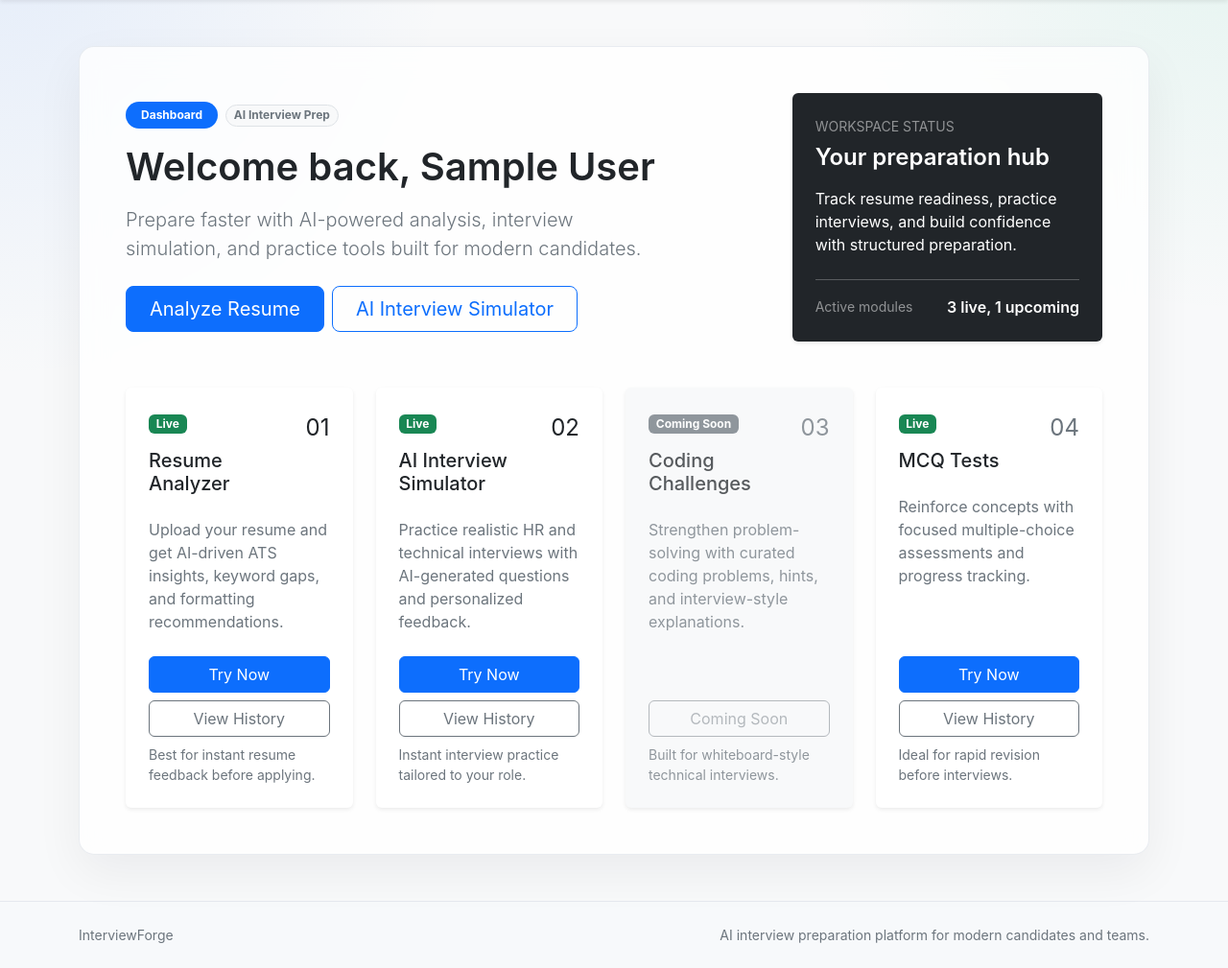
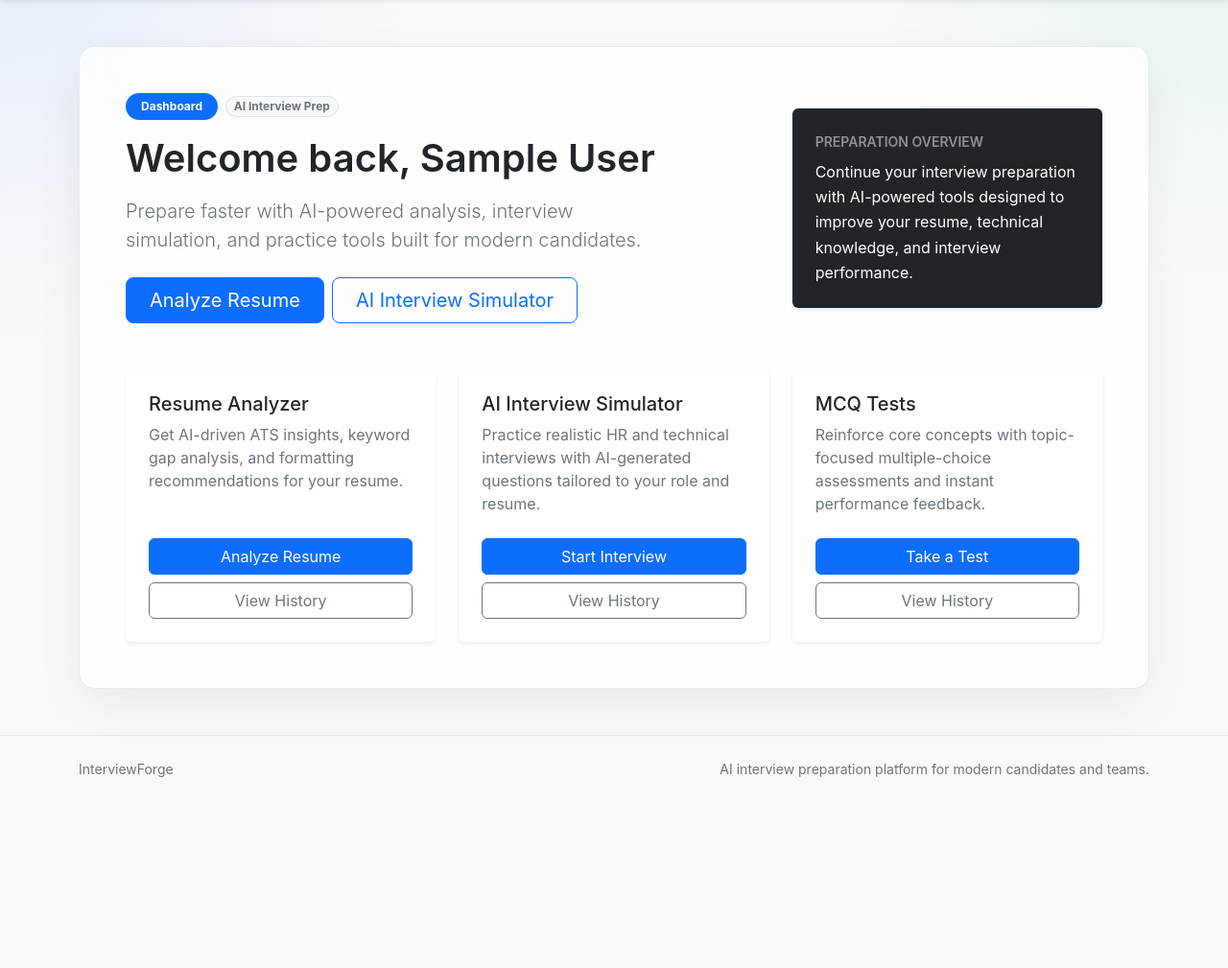
Before and after one commit to yed-uoo/interviewforge, a Django app: page /accounts/dashboard/ in a window 1280 px wide. Shown: the part 73-1082 px from the top of the page at 96% size. After the commit the page ends 883 px from the top, so only its background shows below. Run offline with Django 5.2, Linux system fonts and the light colour scheme; the visitor is signed in with stand-in values (Sample User, id 1); data that the repository does not hold is empty; parts of the project's set-up code (start-up, migrations or seed data) failed here and were passed over.

Commit message:
Dashboard upgraded

```diff
--- a/accounts/templates/accounts/dashboard.html
+++ b/accounts/templates/accounts/dashboard.html
@@ -1,6 +1,7 @@
 {% extends 'base.html' %}
 
 {% block content %}
+{# ── Hero ─────────────────────────────────────────────────────────────────── #}
 <div class="row align-items-center g-4 mb-4 mb-lg-5">
     <div class="col-lg-8">
         <div class="d-flex align-items-center gap-2 mb-3">
@@ -25,7 +26,6 @@
             <a href="/resume/upload/" class="btn btn-primary btn-lg px-4">
                 Analyze Resume
             </a>
-
             <a href="{% url 'generate_interview' %}"
                class="btn btn-outline-primary btn-lg px-4">
                 AI Interview Simulator
@@ -33,185 +33,114 @@
         </div>
     </div>
 
+    {# ── Preparation Overview card ─────────────────────────────────────────── #}
     <div class="col-lg-4">
         <div class="card border-0 shadow-sm h-100 bg-dark text-white">
             <div class="card-body p-4">
-                <p class="text-uppercase text-white-50 small mb-2">
-                    Workspace status
+                <p class="text-uppercase text-white-50 small fw-semibold mb-2 ls-wide">
+                    Preparation Overview
                 </p>
 
-                <h2 class="h4 fw-semibold mb-3">
-                    Your preparation hub
-                </h2>
-
-                <p class="text-white-75 mb-4">
-                    Track resume readiness, practice interviews,
-                    and build confidence with structured preparation.
-                </p>
-
-                <div class="d-flex justify-content-between align-items-center border-top border-white border-opacity-25 pt-3">
-                    <span class="text-white-50 small">
-                        Active modules
-                    </span>
-
-                    <span class="fw-semibold">
-                        3 live, 1 upcoming
-                    </span>
-                </div>
+                {% if has_activity %}
+                    <div class="d-flex flex-column gap-3 mt-3">
+                        <div class="d-flex justify-content-between align-items-center">
+                            <span class="text-white-75 small">Resume Analyses</span>
+                            <span class="fw-bold fs-5">{{ resume_analyses }}</span>
+                        </div>
+                        <div class="d-flex justify-content-between align-items-center border-top border-white border-opacity-10 pt-3">
+                            <span class="text-white-75 small">Interview Simulations</span>
+                            <span class="fw-bold fs-5">{{ interview_simulations }}</span>
+                        </div>
+                        <div class="d-flex justify-content-between align-items-center border-top border-white border-opacity-10 pt-3">
+                            <span class="text-white-75 small">Completed Interviews</span>
+                            <span class="fw-bold fs-5">{{ completed_interviews }}</span>
+                        </div>
+                        <div class="d-flex justify-content-between align-items-center border-top border-white border-opacity-10 pt-3">
+                            <span class="text-white-75 small">MCQ Tests Taken</span>
+                            <span class="fw-bold fs-5">{{ mcq_tests_taken }}</span>
+                        </div>
+                    </div>
+                {% else %}
+                    <p class="text-white-75 mb-0 mt-2" style="line-height:1.65;">
+                        Continue your interview preparation with AI-powered tools
+                        designed to improve your resume, technical knowledge, and
+                        interview performance.
+                    </p>
+                {% endif %}
             </div>
         </div>
     </div>
 </div>
 
+{# ── Module cards (3 live tools) ─────────────────────────────────────────── #}
 <div class="row g-4">
 
-    <!-- Resume Analyzer -->
-    <div class="col-md-6 col-xl-3">
+    {# Resume Analyzer #}
+    <div class="col-md-6 col-xl-4">
         <div class="card h-100 shadow-sm border-0">
             <div class="card-body p-4 d-flex flex-column">
-                <div class="d-flex align-items-start justify-content-between mb-3">
-                    <div>
-                        <span class="badge text-bg-success mb-3">
-                            Live
-                        </span>
-                        <h5 class="card-title mb-2">
-                            Resume Analyzer
-                        </h5>
-                    </div>
-                    <span class="fs-4">01</span>
-                </div>
+                <h5 class="card-title mb-2">Resume Analyzer</h5>
 
                 <p class="text-secondary flex-grow-1 mb-4">
-                    Upload your resume and get AI-driven ATS insights,
-                    keyword gaps, and formatting recommendations.
+                    Get AI-driven ATS insights, keyword gap analysis, and
+                    formatting recommendations for your resume.
                 </p>
 
                 <div class="d-grid gap-2">
                     <a href="/resume/upload/" class="btn btn-primary">
-                        Try Now
+                        Analyze Resume
                     </a>
-
                     <a href="{% url 'analysis_history' %}"
                        class="btn btn-outline-secondary">
                         View History
                     </a>
-
-                    <small class="text-secondary">
-                        Best for instant resume feedback before applying.
-                    </small>
                 </div>
             </div>
         </div>
     </div>
 
-    <!-- AI Interview Simulator -->
-    <div class="col-md-6 col-xl-3">
+    {# AI Interview Simulator #}
+    <div class="col-md-6 col-xl-4">
         <div class="card h-100 shadow-sm border-0">
             <div class="card-body p-4 d-flex flex-column">
-                <div class="d-flex align-items-start justify-content-between mb-3">
-                    <div>
-                        <span class="badge text-bg-success mb-3">
-                            Live
-                        </span>
-
-                        <h5 class="card-title mb-2">
-                            AI Interview Simulator
-                        </h5>
-                    </div>
-
-                    <span class="fs-4">02</span>
-                </div>
+                <h5 class="card-title mb-2">AI Interview Simulator</h5>
 
                 <p class="text-secondary flex-grow-1 mb-4">
-                    Practice realistic HR and technical interviews with AI-generated questions and personalized feedback.
+                    Practice realistic HR and technical interviews with
+                    AI-generated questions tailored to your role and resume.
                 </p>
 
                 <div class="d-grid gap-2">
-    <a href="{% url 'generate_interview' %}"
-       class="btn btn-primary">
-        Try Now
-    </a>
-
-    <a href="{% url 'interview_history' %}"
-       class="btn btn-outline-secondary">
-        View History
-    </a>
-
-    <small class="text-secondary">
-        Instant interview practice tailored to your role.
-    </small>
-</div>
-            </div>
-        </div>
-    </div>
-
-    <!-- Coding Challenges -->
-    <div class="col-md-6 col-xl-3">
-        <div class="card h-100 shadow-sm border-0 bg-light">
-            <div class="card-body p-4 d-flex flex-column opacity-75">
-                <div class="d-flex align-items-start justify-content-between mb-3">
-                    <div>
-                        <span class="badge text-bg-secondary mb-3">
-                            Coming Soon
-                        </span>
-                        <h5 class="card-title mb-2">
-                            Coding Challenges
-                        </h5>
-                    </div>
-                    <span class="fs-4 text-secondary">03</span>
-                </div>
-
-                <p class="text-secondary flex-grow-1 mb-4">
-                    Strengthen problem-solving with curated coding problems,
-                    hints, and interview-style explanations.
-                </p>
-
-                <div class="d-grid gap-2">
-                    <button class="btn btn-outline-secondary" disabled>
-                        Coming Soon
-                    </button>
-
-                    <small class="text-secondary">
-                        Built for whiteboard-style technical interviews.
-                    </small>
+                    <a href="{% url 'generate_interview' %}" class="btn btn-primary">
+                        Start Interview
+                    </a>
+                    <a href="{% url 'interview_history' %}"
+                       class="btn btn-outline-secondary">
+                        View History
+                    </a>
                 </div>
             </div>
         </div>
     </div>
 
-    <!-- MCQ Tests -->
-    <div class="col-md-6 col-xl-3">
+    {# MCQ Tests #}
+    <div class="col-md-6 col-xl-4">
         <div class="card h-100 shadow-sm border-0">
             <div class="card-body p-4 d-flex flex-column">
-                <div class="d-flex align-items-start justify-content-between mb-3">
-                    <div>
-                        <span class="badge text-bg-success mb-3">
-                            Live
-                        </span>
-                        <h5 class="card-title mb-2">
-                            MCQ Tests
-                        </h5>
-                    </div>
-                    <span class="fs-4 text-secondary">04</span>
-                </div>
+                <h5 class="card-title mb-2">MCQ Tests</h5>
 
                 <p class="text-secondary flex-grow-1 mb-4">
-                    Reinforce concepts with focused multiple-choice
-                    assessments and progress tracking.
+                    Reinforce core concepts with topic-focused multiple-choice
+                    assessments and instant performance feedback.
                 </p>
 
                 <div class="d-grid gap-2">
                     <a href="{% url 'mcq_setup' %}" class="btn btn-primary">
-                        Try Now
+                        Take a Test
                     </a>
-
                     <a href="{% url 'mcq_history' %}" class="btn btn-outline-secondary">
                         View History
                     </a>
-
-                    <small class="text-secondary">
-                        Ideal for rapid revision before interviews.
-                    </small>
                 </div>
             </div>
         </div>
--- a/accounts/views.py
+++ b/accounts/views.py
@@ -32,6 +32,26 @@ def logout_view(request):
     logout(request)
     return redirect('login')
 
+
 @login_required
 def dashboard_view(request):
-    return render(request, 'accounts/dashboard.html')
+    from resume_analyzer.models import Resume
+    from interviews.models import InterviewSimulation, Status
+    from mcq_engine.models import MCQTest
+
+    resume_analyses = Resume.objects.filter(user=request.user).count()
+    interview_simulations = InterviewSimulation.objects.filter(user=request.user).count()
+    completed_interviews = InterviewSimulation.objects.filter(
+        user=request.user, status=Status.COMPLETED
+    ).count()
+    mcq_tests_taken = MCQTest.objects.filter(user=request.user).count()
+
+    has_activity = any([resume_analyses, interview_simulations, mcq_tests_taken])
+
+    return render(request, 'accounts/dashboard.html', {
+        'resume_analyses': resume_analyses,
+        'interview_simulations': interview_simulations,
+        'completed_interviews': completed_interviews,
+        'mcq_tests_taken': mcq_tests_taken,
+        'has_activity': has_activity,
+    })
```
